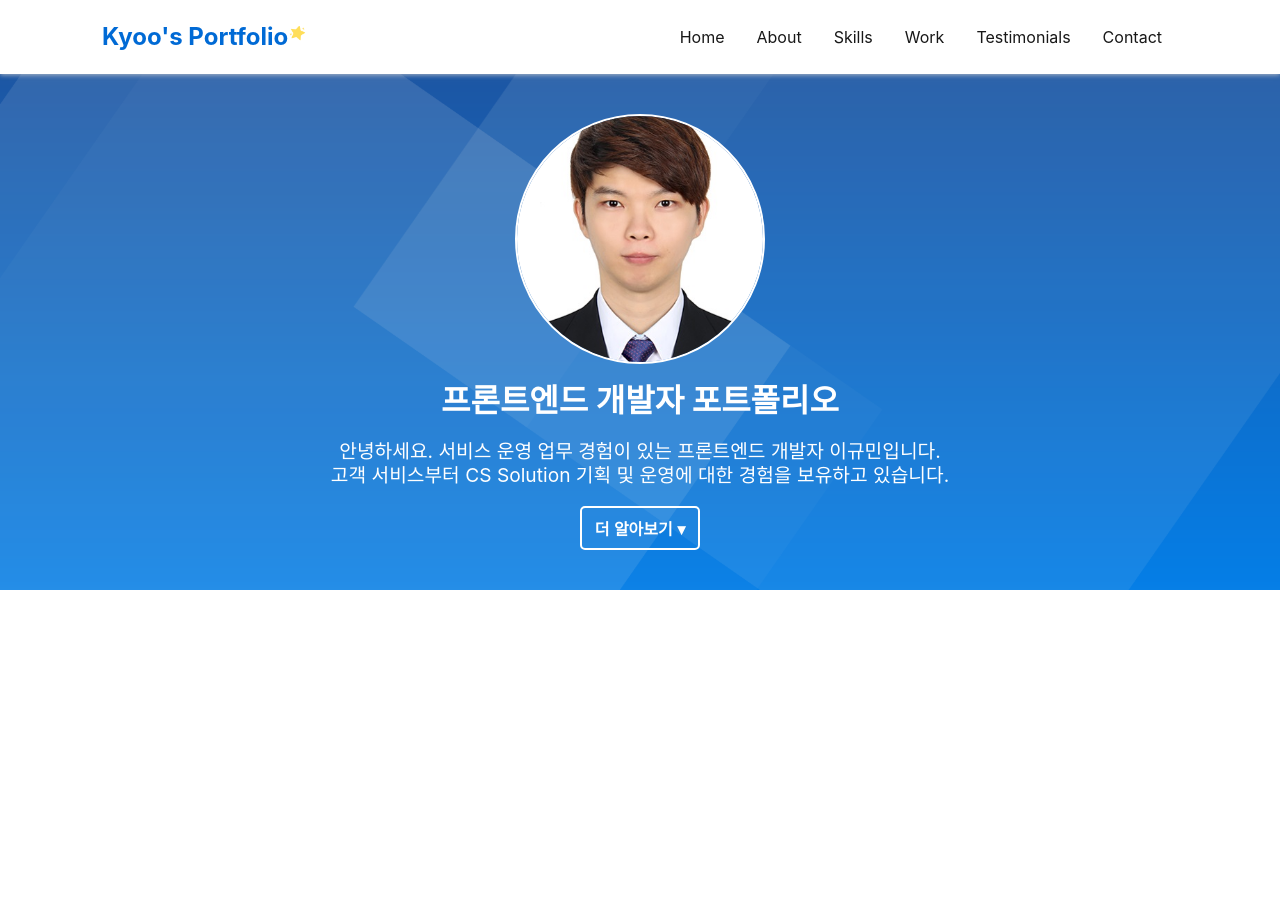
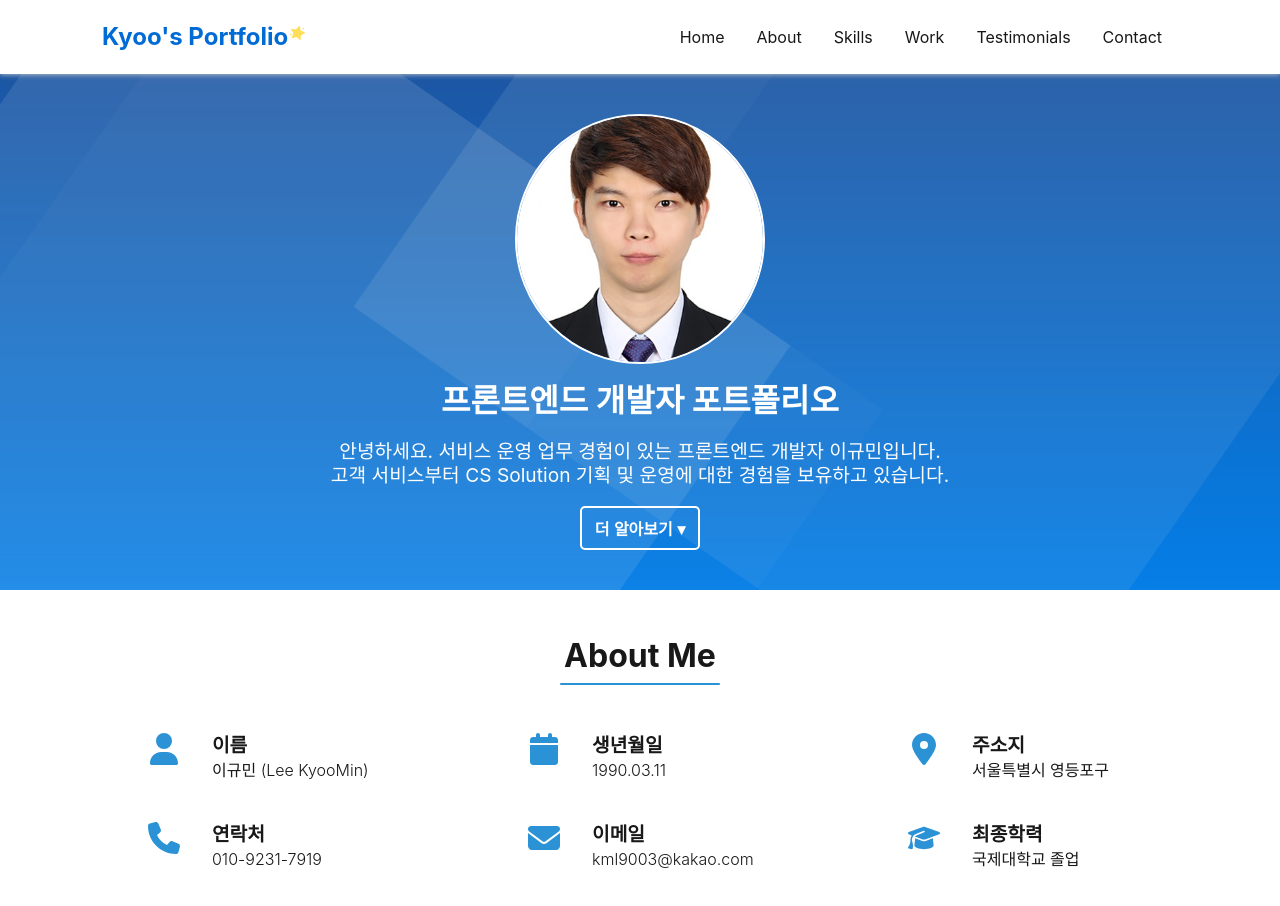
Before and after one commit to Kyoo130/Portfolio, a React (Create React App) app: page / in a window 1280 px wide. Shown: the top 906 px of the page. Before the commit the page ends 800 px from the top, so only its background shows below. Built offline with nearby package versions, Linux system fonts and the light colour scheme; a web font is replaced by a local one.

Commit message:
:lipstick: About 컴포넌트 스타일 추가

```diff
--- a/src/App.jsx
+++ b/src/App.jsx
@@ -1,5 +1,5 @@
 import "./css/App.css";
-import { Header, Home } from "./components";
+import { About, Header, Home } from "./components";
 
 function App() {
   return (
@@ -7,6 +7,7 @@ function App() {
       <Header />
       <main className="main">
         <Home />
+        <About />
       </main>
     </div>
   );
--- a/src/components/About.jsx
+++ b/src/components/About.jsx
@@ -1,34 +1,155 @@
 import React from "react";
+import styled from "styled-components";
+import {
+  faUser,
+  faCalendar,
+  faLocationDot,
+  faPhone,
+  faEnvelope,
+  faGraduationCap,
+} from "@fortawesome/free-solid-svg-icons";
+import { FontAwesomeIcon } from "@fortawesome/react-fontawesome";
+
+const AboutCont = styled.section`
+  max-width: 1140px;
+  margin: 0 auto;
+  padding: 3rem 0;
+`;
+
+const Title = styled.h2`
+  text-align: center;
+  font-size: 2rem;
+  font-weight: bold;
+  margin-bottom: 3rem;
+
+  ::after {
+    content: "";
+    display: block;
+    width: 10rem;
+    height: 1.5px;
+    margin: 0.5rem auto 0;
+    border-radius: 5px;
+    background-color: #2a92d5;
+  }
+`;
+
+const AboutUl = styled.ul`
+  display: flex;
+  flex-wrap: wrap;
+
+  @media (min-width: 320px) and (max-width: 767px) {
+    flex-direction: column;
+    align-items: center;
+    row-gap: 2rem;
+  }
+
+  @media (min-width: 768px) {
+    flex-direction: inherit;
+    justify-content: space-between;
+    row-gap: 2.5rem;
+  }
+`;
+
+const AboutLi = styled.li`
+  width: 100%;
+
+  @media (min-width: 768px) {
+    width: 33.33%;
+    row-gap: 1rem;
+  }
+`;
+
+const AboutDiv = styled.div`
+  display: flex;
+  width: 100%;
+  max-width: 14rem;
+  margin: 0 auto;
+
+  & svg {
+    color: #2a92d5;
+    width: 32px;
+    height: 32px;
+    margin-right: 2rem;
+  }
+
+  & p {
+    line-height: 1.5rem;
+    font-weight: 300;
+  }
+
+  & strong {
+    font-size: 1.2rem;
+    font-weight: 600;
+  }
+`;
 
 const About = () => {
   return (
-    <section>
-      <h2>About Me</h2>
-      <p>
-        Lorem ipsum dolor sit amet, consectetur adipisicing elit. Adipisci
-        aperiam aspernatur at consequatur cum cumque dolore enim excepturi fugit
-        hic id, molestiae necessitatibus nesciunt optio sed sint, totam
-        voluptates voluptatum. Quisquam veritatis, voluptatum! Ab culpa, dolores
-        esse facilis, impedit laborum maiores non nulla porro possimus quibusdam
-        rerum sed tempora temporibus.
-      </p>
-      <ul>
-        <li>
-          <ul>
-            <li>HTML/CSS</li>
-            <li>JavaScript</li>
-            <li>React</li>
-          </ul>
-        </li>
-        <li>
-          <ul>
-            <li>회사로고 / 업무 내용 / 기간</li>
-            <li>회사로고 / 업무 내용 / 기간</li>
-            <li>회사로고 / 업무 내용 / 기간</li>
-          </ul>
-        </li>
-      </ul>
-    </section>
+    <AboutCont>
+      <Title>About Me</Title>
+      <AboutUl>
+        <AboutLi>
+          <AboutDiv>
+            <FontAwesomeIcon icon={faUser} />
+            <p>
+              <strong>이름</strong>
+              <br />
+              이규민 (Lee KyooMin)
+            </p>
+          </AboutDiv>
+        </AboutLi>
+        <AboutLi>
+          <AboutDiv>
+            <FontAwesomeIcon icon={faCalendar} />
+            <p>
+              <strong>생년월일</strong>
+              <br />
+              1990.03.11
+            </p>
+          </AboutDiv>
+        </AboutLi>
+        <AboutLi>
+          <AboutDiv>
+            <FontAwesomeIcon icon={faLocationDot} />
+            <p>
+              <strong>주소지</strong>
+              <br />
+              서울특별시 영등포구
+            </p>
+          </AboutDiv>
+        </AboutLi>
+        <AboutLi>
+          <AboutDiv>
+            <FontAwesomeIcon icon={faPhone} />
+            <p>
+              <strong>연락처</strong>
+              <br />
+              010-9231-7919
+            </p>
+          </AboutDiv>
+        </AboutLi>
+        <AboutLi>
+          <AboutDiv>
+            <FontAwesomeIcon icon={faEnvelope} />
+            <p>
+              <strong>이메일</strong>
+              <br />
+              kml9003@kakao.com
+            </p>
+          </AboutDiv>
+        </AboutLi>
+        <AboutLi>
+          <AboutDiv>
+            <FontAwesomeIcon icon={faGraduationCap} />
+            <p>
+              <strong>최종학력</strong>
+              <br />
+              국제대학교 졸업
+            </p>
+          </AboutDiv>
+        </AboutLi>
+      </AboutUl>
+    </AboutCont>
   );
 };
 
```
